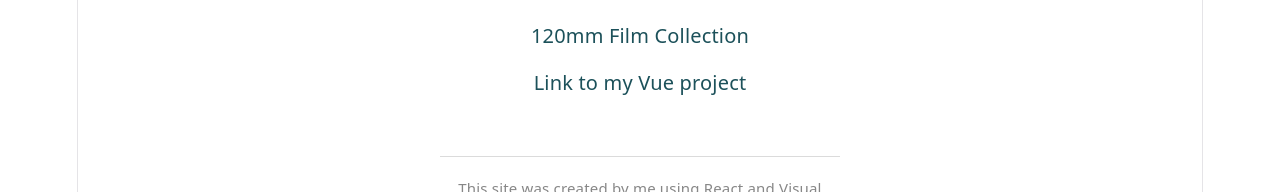
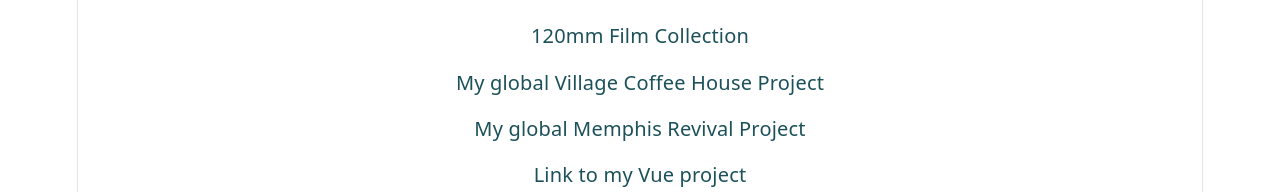
Before and after one commit to lpfader/lewis_page, a React (Vite) app: page / in a window 1280 px wide. Shown: the part 467-659 px from the top of the page. Built offline with nearby package versions, Linux system fonts and the light colour scheme.

Commit message:
Updated the list on main

```diff
--- a/src/pages/Main.jsx
+++ b/src/pages/Main.jsx
@@ -137,6 +137,49 @@
       >
         120mm Film Collection
       </a>
+
+      <a
+        href="https://lpfader.github.io/lewis-coffee/"
+   style={{
+    marginTop: "20px",
+    color: "#1C515A",
+    fontSize: "20px",
+    textDecoration: "none",
+    transition: "color 0.3s ease, transform 0.3s ease"
+  }}
+  onMouseOver={(e) => {
+    e.currentTarget.style.color = "#0E2A30";
+    e.currentTarget.style.transform = "translateY(-3px)";
+  }}
+  onMouseOut={(e) => {
+    e.currentTarget.style.color = "#1C515A";
+    e.currentTarget.style.transform = "translateY(0)";
+        }}
+      >
+        My global Village Coffee House Project
+      </a>
+
+      <a
+        href="https://lpfader.github.io/lewis_memphis/"
+   style={{
+    marginTop: "20px",
+    color: "#1C515A",
+    fontSize: "20px",
+    textDecoration: "none",
+    transition: "color 0.3s ease, transform 0.3s ease"
+  }}
+  onMouseOver={(e) => {
+    e.currentTarget.style.color = "#0E2A30";
+    e.currentTarget.style.transform = "translateY(-3px)";
+  }}
+  onMouseOut={(e) => {
+    e.currentTarget.style.color = "#1C515A";
+    e.currentTarget.style.transform = "translateY(0)";
+        }}
+      >
+        My global Memphis Revival Project
+      </a>
+
 <a
   href="https://lpfader.github.io/lewis_vue_page/#/"
   style={{
--- a/src/pages/sundays_2026.jsx
+++ b/src/pages/sundays_2026.jsx
@@ -21,15 +21,15 @@
 const activities = [
   { name: "Legoland", url: "https://www.legolanddiscoverycentre.ca/toronto/" },
   { name: "Wychwood Theatre", url: "https://www.wychwoodtheatre.com/" },
-  { name: "Movie at Woodbine Cinema", url: "https://www.cineplex.com/Theatre/woodbine-cinemas" },
+  { name: "Movie at Woodbine Cinema", url: "https://www.cinestarz.ca/movie-theater/deluxewoodbine" },
   { name: "Gathering Wild", url: "https://www.gatheringwild.ca/" },
   { name: "Zoo", url: "https://www.torontozoo.com/" },
   { name: "Playground", url: "https://www.toronto.ca/explore-enjoy/parks-gardens-beaches/" },
-  { name: "Make Pizza at Dufferin Grove", url: "https://www.dufferingrovepark.ca/" },
+  { name: "Make Pizza at Dufferin Grove", url: "https://dufferinpark.ca/home/wiki/wiki.php" },
   { name: "Fallsview Waterpark", url: "https://www.fallsviewwaterpark.com/" },
   { name: "Oshawa Car Museum", url: "https://www.canadianautomotivemuseum.com/" },
   { name: "High Park", url: "https://www.highparktoronto.com/" },
-  { name: "Sea the Sky (Aquarium & CN Tower)", url: "https://www.ripleyaquariums.com/canada/" },
+  { name: "Sea the Sky (Aquarium & CN Tower)", url: "https://www.cntower.ca/seathesky" },
   { name: "Whatever Street Festival is Happening", url: "https://www.toronto.ca/explore-enjoy/festivals-events/" },
   { name: "Community Centre Swimming", url: "https://www.toronto.ca/explore-enjoy/recreation/swimming/" },
   { name: "OHL Game", url: "https://ontariohockeyleague.com/" },
```
